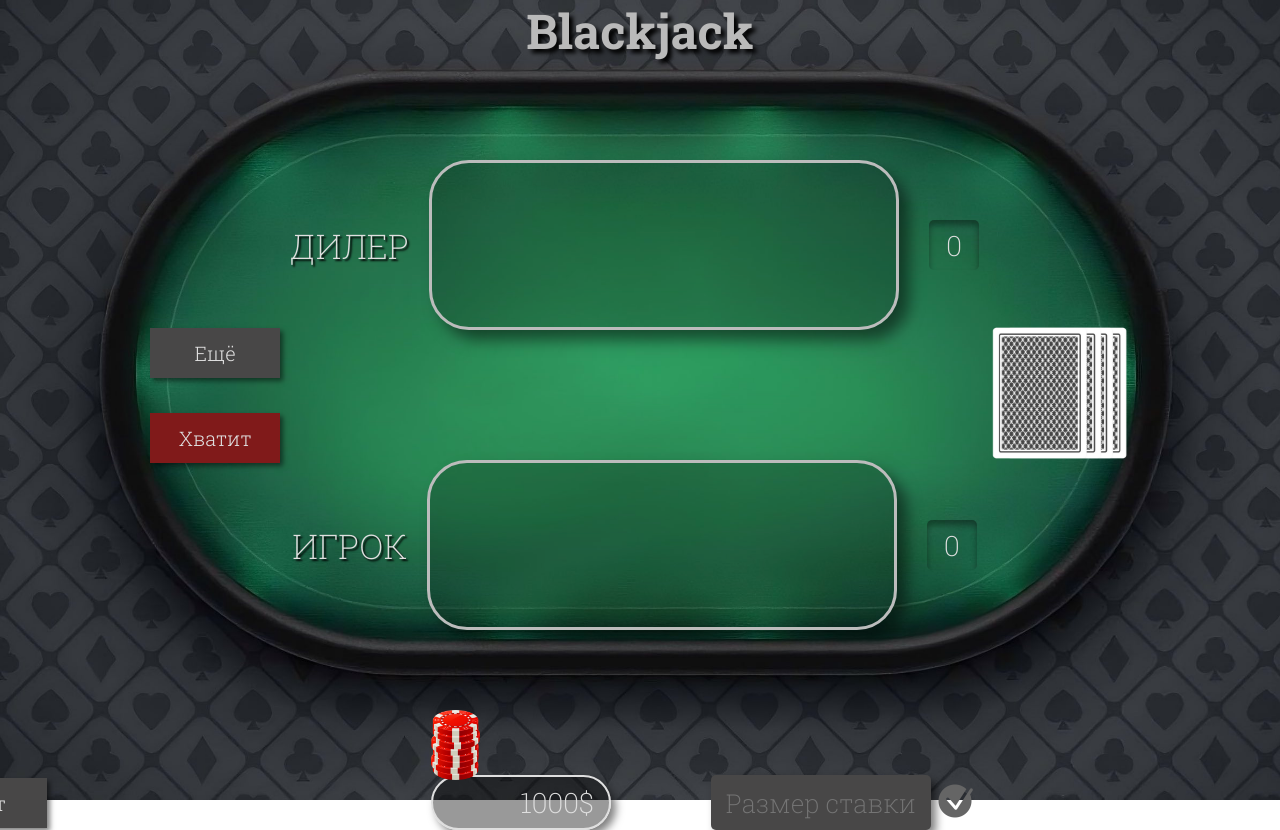
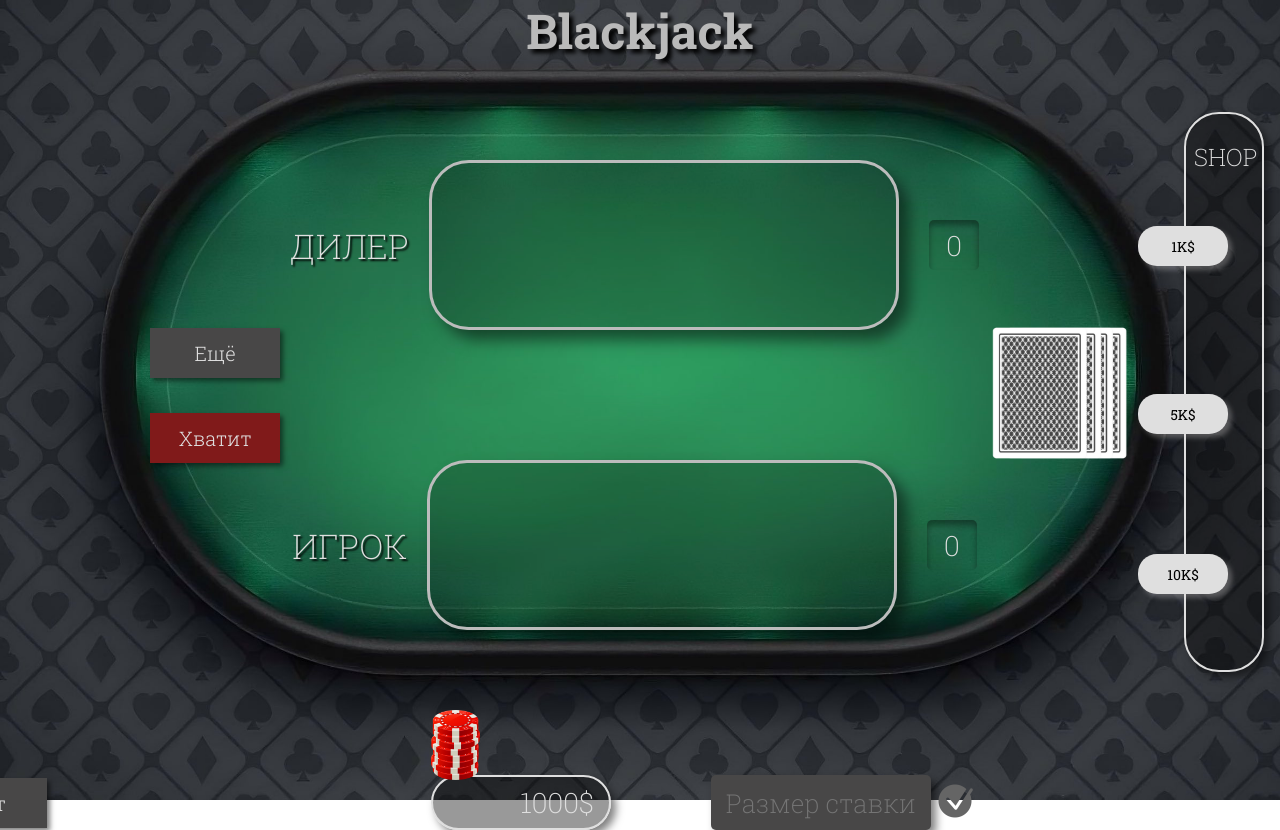
Before and after one commit to asyanix/BlackJack-JS, a plain HTML site: page index.html in a window 1280 px wide. Drawn offline with Linux system fonts and the light colour scheme; a web font is replaced by a local one.

Commit message:
Add shop

```diff
--- a/index.html
+++ b/index.html
@@ -57,12 +57,12 @@
                     <div id="sum_hand_user"></div>
                 </div>
 
-                <!-- <div class="menu_shop">
+                <div class="menu_shop">
                     <p>SHOP</p>
                     <button id="shop_item_1" class="button_shop" type="button">1K$</button>
                     <button id="shop_item_2" class="button_shop" type="button">5K$</button>
                     <button id="shop_item_3" class="button_shop" type="button">10K$</button>
-                </div> -->
+                </div>
             </div>
 
             <div class="deck_cards">
--- a/shop.css
+++ b/shop.css
@@ -25,8 +25,8 @@
 
 .button_shop
 {
-    width: 120px;
-    height: 45px;
+    width: 90px;
+    height: 40px;
     color: black;
     position: relative;
     border-radius: 19px;
@@ -34,7 +34,7 @@
     border: none;
     font-family: 'Roboto Slab';
     font-weight: 400;
-    font-size: 17px;
+    font-size: 14px;
     box-shadow: 4px 4px 5px rgba(221, 219, 219, 0.3);
     cursor: pointer;
 }
@@ -42,19 +42,19 @@
 #shop_item_1
 {
     top: 7rem;
-    right: 3.5rem;
+    right: 3rem;
 }
 
 #shop_item_2
 {
     top: 15rem;
-    right: 3.5rem;
+    right: 3rem;
 }
 
 #shop_item_3
 {
     top: 22.5rem;
-    right: 3.5rem;
+    right: 3rem;
 }
 
 #shop_item_1:hover
```
